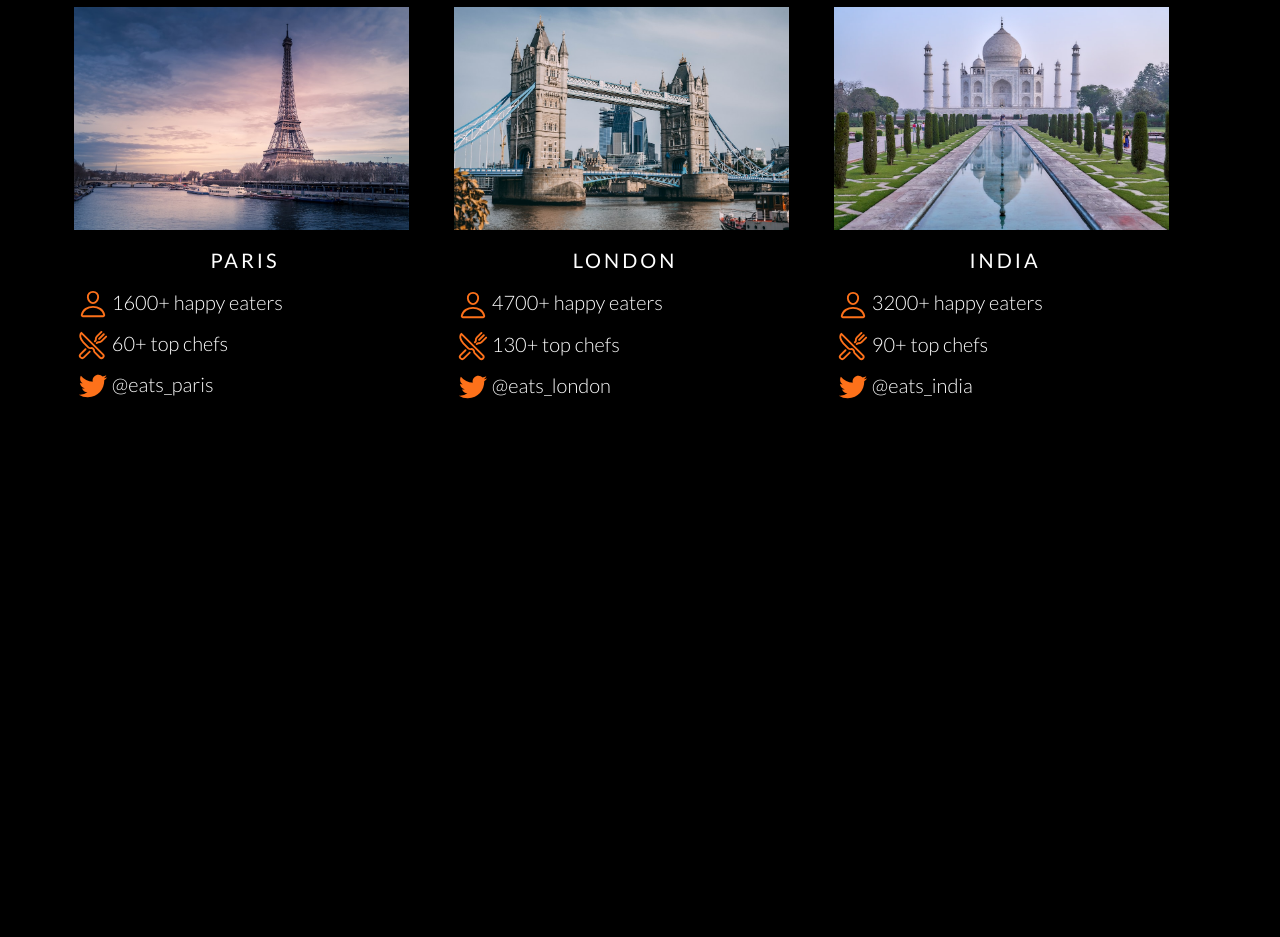
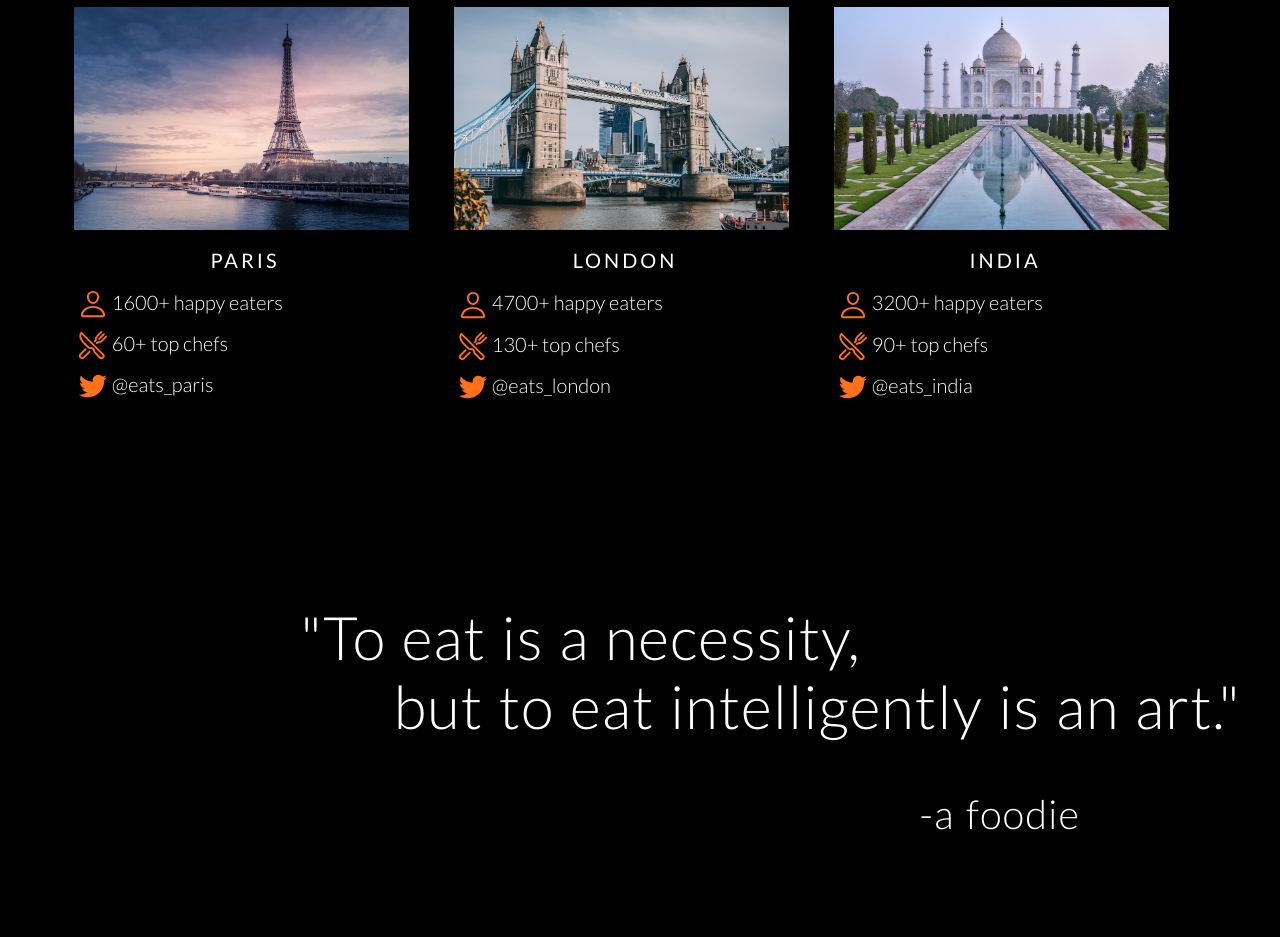
Before and after one commit to sayann07/eats, a plain HTML site: page index.html in a window 1280 px wide. Shown: the part 1024-1961 px from the top of the page. Before the commit the page ends 1430 px from the top, so only its background shows below. Drawn offline with nearby package versions, Linux system fonts and the light colour scheme.

Commit message:
Section Quotes created

```diff
--- a/index.html
+++ b/index.html
@@ -15,7 +15,7 @@
             <div class="row title">
                 <img src="../eats/images/logo.png" alt="eats logo" class="logo">
                 <ul class="main-nav">
-                    <li><a href="#">Menu</a></li>
+                    <li><a href="#">Find Us</a></li>
                     <li><a href="#">Contact US</a></li>
                     <li><a href="#">Sign in</a></li>
                 </ul>
@@ -81,6 +81,16 @@
             </div>
         </div>
     </section>
+    <section class="quote">
+        <div class="quotediv">
+            <p class="line">
+                "To eat is a necessity,<br>&nbsp;&nbsp;&nbsp;&nbsp;&nbsp; but to eat intelligently is an art."
+            </p>
+            <p class="author">
+                -a foodie
+            </p>
+        </div>
+    </section>
     <script type="module" src="https://unpkg.com/ionicons@5.5.2/dist/ionicons/ionicons.esm.js"></script>
     <script nomodule src="https://unpkg.com/ionicons@5.5.2/dist/ionicons/ionicons.js"></script>
 </body>
--- a/style.css
+++ b/style.css
@@ -183,3 +183,22 @@ ion-icon {
 .city-feature {
     margin-bottom: 5px;
 }
+
+.line {
+    margin-top: 200px;
+    font-size: 300%;
+    letter-spacing: 1px;
+    word-spacing: 3px;
+    font-weight: 300;
+    margin-left: 300px;
+}
+
+.author {
+    font-size: 200%;
+    letter-spacing: 1px;
+    word-spacing: 3px;
+    font-weight: 300;
+    margin-top: 50px;
+    text-align: right;
+    margin-right: 200px;
+}
```
